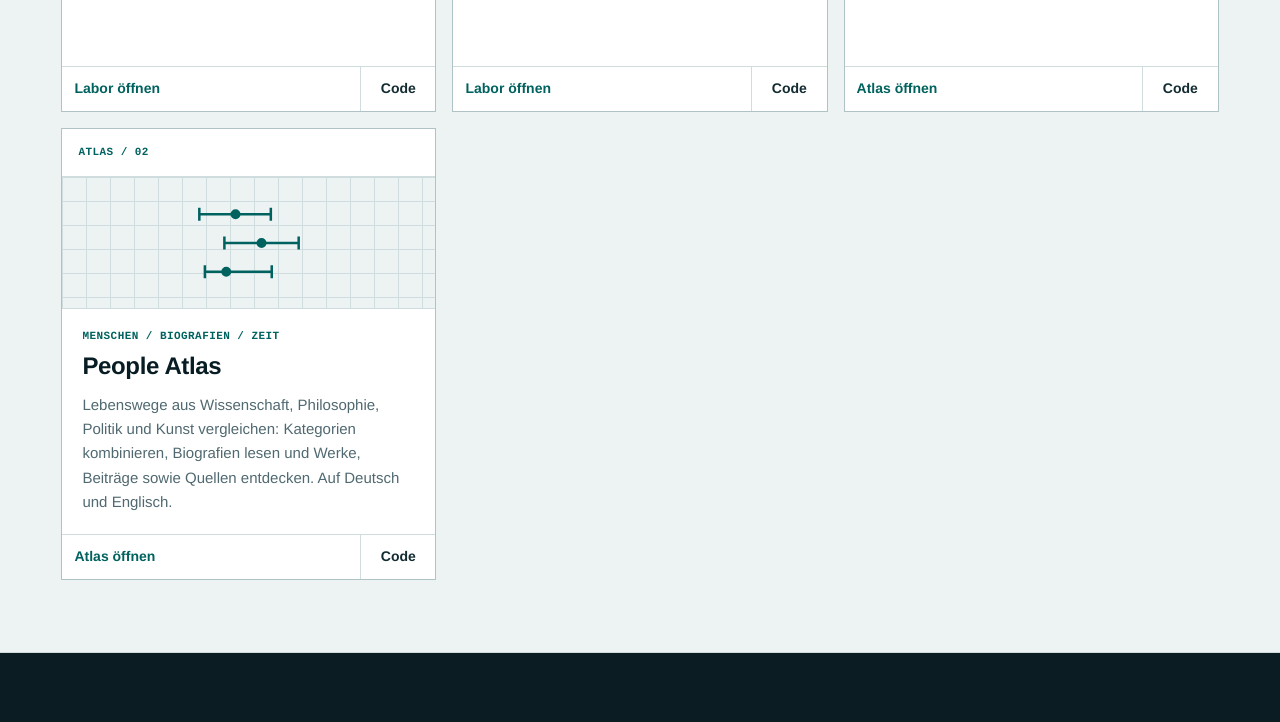
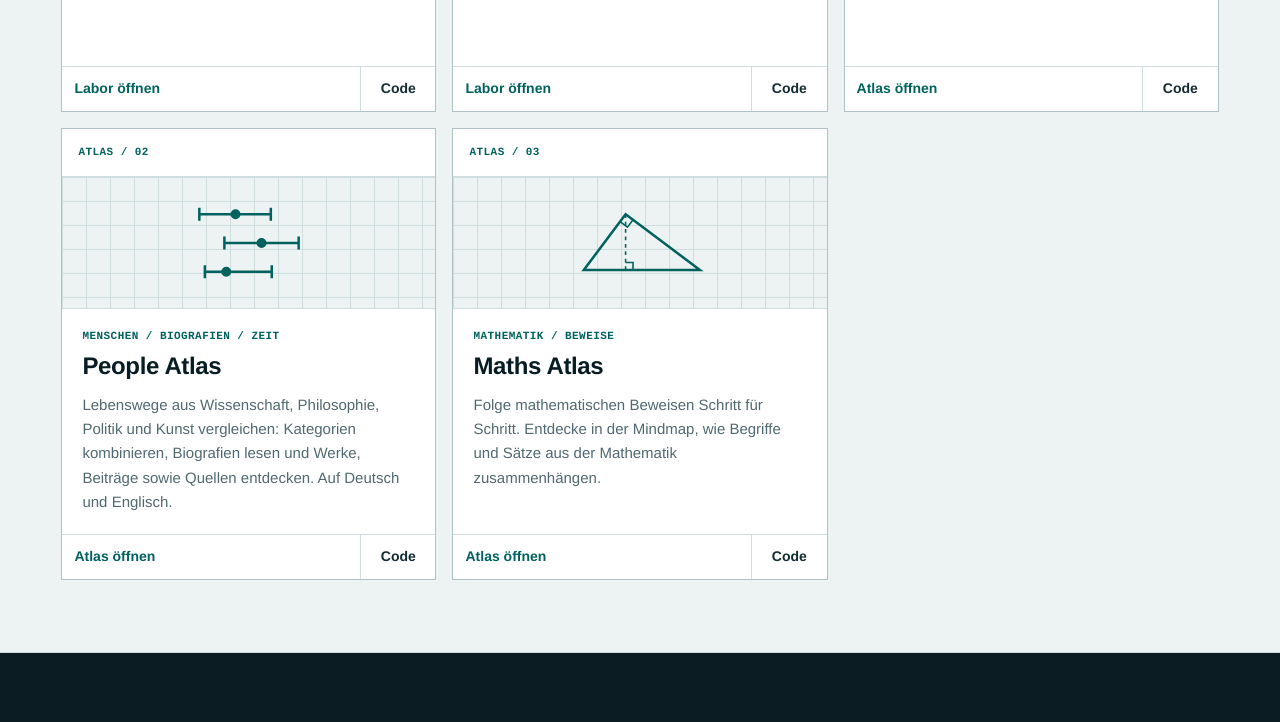
Before and after one commit to philippklinz/learning-labs, a plain HTML site: page index.html in a window 1280 px wide. Shown: the part 1804-2526 px from the top of the page. Drawn offline with Linux system fonts and the light colour scheme.

Commit message:
Add the Maths Atlas card to the Learning Labs directory

```diff
--- a/index.html
+++ b/index.html
@@ -250,7 +250,7 @@ header { border-bottom: 1px solid var(--mo-border); }
     <input type="search" id="project-search" class="mo-input" placeholder="Name oder Thema" autocomplete="off" aria-controls="project-cards">
   </div>
 </div>
-<p class="results" id="result-count" role="status" aria-live="polite">7 Projekte</p>
+<p class="results" id="result-count" role="status" aria-live="polite">8 Projekte</p>
 <div class="cards" id="project-cards">
 <!-- Weitere Projekte als article.card anfügen und data-tags/data-search pflegen. -->
 <article class="card" data-tags="nature" data-search="erde ursprung planet geologie ozeane atmosphäre frühgeschichte time geologische zeitskala trainer threejs protoerde akkretionsmodell"><div class="card-meta"><span class="card-num">LAB / 01</span></div><div class="card-art"><svg viewBox="0 0 155 112" fill="none" stroke-width="2.7" aria-hidden="true" focusable="false"><circle cx="77" cy="56" r="42"/><ellipse cx="77" cy="56" rx="70" ry="25" transform="rotate(-25 77 56)"/><circle cx="114" cy="26" r="7" fill="currentColor"/></svg></div><div class="card-body"><p class="card-category">PLANET / NATURWISSENSCHAFT</p><h3>Die frühe Erde</h3><p>Von der Proto-Erde in 3D bis zur geologischen Zeitskala: Erdgeschichte zoomen, erforschen und mit täglichen Übungen lernen.</p></div><div class="card-actions"><a class="mo-btn card-open" href="https://philipp-klinz.net/lab-early-earth/" aria-label="Labor öffnen – Die frühe Erde">Labor öffnen</a><a class="mo-btn card-source" href="https://github.com/philippklinz/lab-early-earth" aria-label="Code – Die frühe Erde">Code</a></div></article>
@@ -264,6 +264,25 @@ header { border-bottom: 1px solid var(--mo-border); }
 <div class="card-art"><svg viewBox="0 0 155 112" fill="none" stroke-width="2.7" aria-hidden="true" focusable="false"><path d="M24 25h77M51 56h80M30 87h72"/><path d="M24 18v14m77-14v14M51 49v14m80-14v14M30 80v14m72-14v14"/><circle cx="63" cy="25" r="4" fill="currentColor"/><circle cx="91" cy="56" r="4" fill="currentColor"/><circle cx="53" cy="87" r="4" fill="currentColor"/></svg></div>
 <div class="card-body"><p class="card-category">MENSCHEN / BIOGRAFIEN / ZEIT</p><h3>People Atlas</h3><p>Lebenswege aus Wissenschaft, Philosophie, Politik und Kunst vergleichen: Kategorien kombinieren, Biografien lesen und Werke, Beiträge sowie Quellen entdecken. Auf Deutsch und Englisch.</p></div>
 <div class="card-actions"><a class="mo-btn card-open" href="https://philipp-klinz.net/people-atlas-engine/" aria-label="Atlas öffnen – People Atlas">Atlas öffnen</a><a class="mo-btn card-source" href="https://github.com/philippklinz/people-atlas-engine" aria-label="Code – People Atlas">Code</a></div>
+</article>
+<article class="card" data-tags="atlas" data-search="maths atlas matheatlas mathe-atlas mathe atlas mathematik algebra arithmetik geometrie dreieck höhensatz hoehensatz brüche formeln lemma">
+  <div class="card-meta"><span class="card-num">ATLAS / 03</span></div>
+  <div class="card-art">
+    <svg viewBox="0 0 155 112" fill="none" stroke-width="2.7" aria-hidden="true" focusable="false">
+      <path d="M17 85L62 25L142 85Z"/>
+      <path d="M62 25V85" stroke-width="1.7" stroke-dasharray="4 4"/>
+      <path d="M56 33l8 6 6-8M62 77h8v8" stroke-width="1.7"/>
+    </svg>
+  </div>
+  <div class="card-body">
+    <p class="card-category">MATHEMATIK / BEWEISE</p>
+    <h3>Maths Atlas</h3>
+    <p>Folge mathematischen Beweisen Schritt für Schritt. Entdecke in der Mindmap, wie Begriffe und Sätze aus der Mathematik zusammenhängen.</p>
+  </div>
+  <div class="card-actions">
+    <a class="mo-btn card-open" href="https://philipp-klinz.net/maths-atlas-engine/" aria-label="Atlas öffnen – Maths Atlas">Atlas öffnen</a>
+    <a class="mo-btn card-source" href="https://github.com/philippklinz/maths-atlas-engine" aria-label="Code – Maths Atlas">Code</a>
+  </div>
 </article>
 </div>
 <div id="no-results" class="empty" hidden><strong>Keine passenden Projekte gefunden.</strong><p>Versuche einen anderen Suchbegriff oder setze die Filter zurück.</p><button id="clear-search" class="mo-btn mo-btn-primary" type="button">Alle Projekte anzeigen</button></div>
```
Also changed, not shown: 2 other files.
